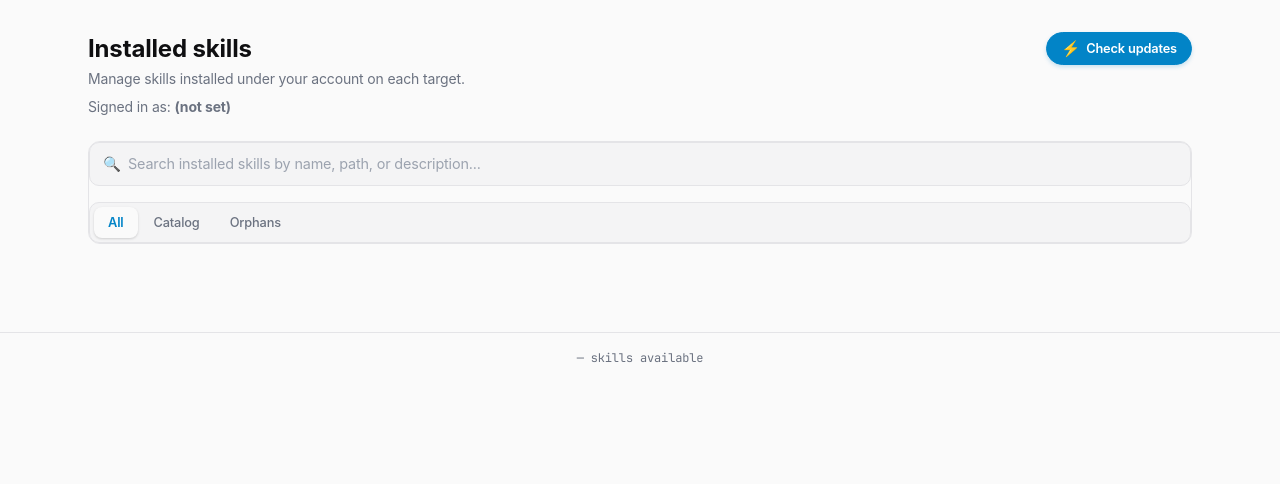
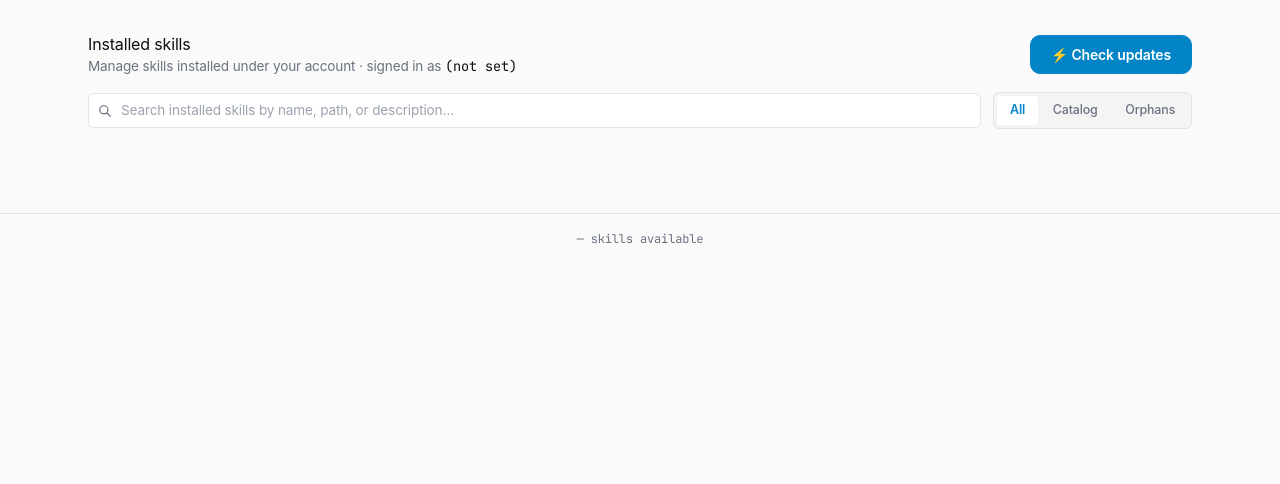
Before and after one commit to phkuod/skill-manager, a Django app: template skills/templates/skills/installed.html in a window 1280 px wide. Shown: the part 56-540 px from the top of the page. Run offline with Django 5.2, Linux system fonts and the light colour scheme; the template is opened without the code that fills it, so the values that code supplies are empty; some web fonts are replaced.

Commit message:
feat(ui): installed page as grouped row lists, styles moved to app.css
Co-Authored-By: Claude Fable 5 <noreply@anthropic.com>
Claude-Session: https://claude.ai/code/session_01CFP4u5pBZvBF7RiC6ZDb16

```diff
--- a/skills/static/skills/css/app.css
+++ b/skills/static/skills/css/app.css
@@ -231,9 +231,7 @@ body {
 }
 
 /* Shared pill family — one metric set for all small status chips. */
-.license-badge,
-.installed-target-type,
-.installed-card-badge {
+.license-badge {
   display: inline-flex;
   align-items: center;
   padding: 2px 10px;
@@ -633,120 +631,93 @@ body > header {
   .install-modal-title { font-size: 1.15rem; }
 }
 
-/* ---------- Installed page ---------- */
+/* --- installed page: target groups as row lists --------------------------- */
+.installed-controls { display: flex; flex-wrap: wrap; align-items: center; gap: 0.75rem; margin: 1rem 0 1.25rem; }
+.installed-controls .toolbar-search { flex: 1 1 260px; }
+.installed-tabs-container {
+  display: inline-flex; align-items: center; gap: 2px;
+  padding: 3px; border: 1px solid var(--border); border-radius: var(--radius-ctl);
+  background-color: var(--bg-secondary);
+}
+.installed-filter-tab {
+  padding: 0.3rem 0.8rem; border: 0; border-radius: calc(var(--radius-ctl) - 2px);
+  background: transparent; color: var(--text-secondary);
+  font-size: 0.78rem; font-weight: 500; font-family: var(--font-ui); cursor: pointer;
+  transition: color 140ms ease-out, background-color 140ms ease-out;
+}
+.installed-filter-tab:hover { color: var(--text-primary); }
+.installed-filter-tab.active { background-color: var(--bg-card); color: var(--accent); font-weight: 600; }
+
 .installed-target {
-  border: 1px solid var(--border);
-  border-radius: 12px;
-  background: var(--bg-secondary);
-  margin-bottom: 12px;
-  overflow: hidden;
+  border: 1px solid var(--border); border-radius: var(--radius-card);
+  background-color: var(--bg-card); margin-bottom: 0.9rem; overflow: hidden;
 }
 .installed-target-header {
-  width: 100%;
-  display: flex;
-  align-items: center;
-  gap: 12px;
-  padding: 12px 16px;
-  background: transparent;
-  border: 0;
-  color: var(--text-primary);
-  font: inherit;
-  cursor: pointer;
-  text-align: left;
+  display: flex; align-items: center; gap: 0.6rem; width: 100%;
+  padding: 0.65rem 1rem; border: 0; background: transparent;
+  color: var(--text-primary); font-size: 0.85rem; font-family: var(--font-ui);
+  cursor: pointer; text-align: left;
 }
-.installed-target-header:hover {
-  background: rgba(127,127,127,0.08);
+.installed-target-header:hover { background-color: var(--bg-secondary); }
+.installed-target-caret { color: var(--text-secondary); font-size: 0.7rem; }
+.installed-target-name { font-weight: 600; }
+.installed-target-type {
+  font-family: var(--font-mono); font-size: 0.62rem; text-transform: uppercase;
+  padding: 1px 6px; border: 1px solid var(--border); border-radius: 999px;
+  color: var(--text-secondary); background-color: var(--bg-secondary);
 }
-.installed-target-caret { width: 1ch; opacity: 0.7; }
-.installed-target-name { font-weight: 600; }
-.installed-target-host { font-size: 0.75rem; color: var(--text-secondary); }
-.installed-target-base {
-  font-size: 0.85rem;
-  color: var(--text-secondary);
-  font-family: ui-monospace, SFMono-Regular, Menlo, monospace;
+.installed-target-host, .installed-target-base {
+  font-family: var(--font-mono); font-size: 0.72rem; color: var(--text-secondary);
+  overflow: hidden; text-overflow: ellipsis; white-space: nowrap;
 }
 .installed-target-spacer { flex: 1; }
-.installed-target-refresh {
-  padding: 4px 8px;
-  border-radius: 8px;
-  border: 1px solid var(--border);
-  color: var(--text-secondary);
-  cursor: pointer;
-}
-.installed-target-body {
-  padding: 12px 16px 16px;
-  border-top: 1px solid var(--border);
-}
-.installed-group { margin-top: 8px; }
+.installed-target-refresh { color: var(--text-secondary); cursor: pointer; padding: 0 0.3rem; }
+.installed-target-refresh:hover { color: var(--accent); }
+.installed-target-body { border-top: 1px solid var(--border); }
+.installed-target-body[hidden] { display: none; }
+
+.installed-group { margin-top: 0.5rem; }
 .installed-group:first-child { margin-top: 0; }
 .installed-group-title {
-  font-size: 0.85rem;
-  color: var(--text-secondary);
-  margin: 4px 0 8px;
-  text-transform: uppercase;
-  letter-spacing: 0.04em;
+  padding: 0.5rem 1rem; font-family: var(--font-mono); font-size: 0.68rem;
+  text-transform: uppercase; letter-spacing: 0.05em;
+  color: var(--text-secondary); background-color: var(--bg-secondary);
+  border-bottom: 1px solid var(--border);
 }
 .installed-card {
-  display: grid;
-  grid-template-columns: 48px 1fr auto;
-  gap: 12px;
-  align-items: center;
-  padding: 12px;
-  border: 1px solid var(--border);
-  border-radius: 10px;
-  background: var(--bg-primary);
-  margin-bottom: 8px;
+  display: flex; align-items: center; gap: 0.9rem;
+  padding: 0.6rem 1rem; border-bottom: 1px solid var(--border);
 }
-.installed-card-orphan { opacity: 0.85; }
-.installed-card-icon {
-  width: 48px; height: 48px;
-  display: flex; align-items: center; justify-content: center;
-  font-size: 1.75rem;
-  background: var(--bg-secondary);
-  border-radius: 10px;
+.installed-card:last-child { border-bottom: 0; }
+.installed-card-icon { font-size: 1.1rem; width: 1.8rem; text-align: center; flex-shrink: 0; }
+.installed-card-body { flex: 1; min-width: 0; }
+.installed-card-name { font-size: 0.88rem; font-weight: 600; color: var(--text-primary); }
+.installed-card-badge {
+  font-family: var(--font-mono); font-size: 0.62rem;
+  padding: 1px 6px; border: 1px solid var(--border); border-radius: 999px;
+  color: var(--text-secondary); background-color: var(--bg-secondary);
+  margin-left: 6px; vertical-align: middle;
 }
-.installed-card-name { font-weight: 600; color: var(--text-primary); }
-.installed-card-badge {
-  margin-left: 8px;
+.installed-card-desc { font-size: 0.78rem; color: var(--text-secondary); overflow: hidden; text-overflow: ellipsis; white-space: nowrap; }
+.installed-card-meta { font-family: var(--font-mono); font-size: 0.68rem; color: var(--text-secondary); margin-top: 2px; }
+.installed-card-path { font-family: var(--font-mono); font-size: 0.68rem; color: var(--text-secondary); overflow: hidden; text-overflow: ellipsis; white-space: nowrap; }
+.installed-card-orphan .installed-card-name { color: var(--text-secondary); }
+.installed-uninstall-btn {
+  flex-shrink: 0; padding: 0.25rem 0.7rem;
+  border: 1px solid var(--border); border-radius: var(--radius-ctl);
+  background: transparent; color: var(--text-secondary);
+  font-size: 0.72rem; font-weight: 600; font-family: var(--font-ui); cursor: pointer;
+  transition: color 140ms ease-out, border-color 140ms ease-out;
 }
-.installed-card-desc { font-size: 0.9rem; color: var(--text-secondary); margin-top: 2px; }
-.installed-card-meta { font-size: 0.8rem; color: var(--text-secondary); margin-top: 6px; }
-.installed-card-path {
-  font-size: 0.8rem;
-  color: var(--text-secondary);
-  font-family: ui-monospace, SFMono-Regular, Menlo, monospace;
-  margin-top: 2px;
-  word-break: break-all;
+.installed-uninstall-btn:hover { color: var(--result-err-text); border-color: var(--result-err-text); }
+.installed-empty { padding: 1rem; color: var(--text-secondary); font-size: 0.82rem; }
+.installed-skeleton {
+  height: 44px; margin: 0.5rem 1rem; border-radius: var(--radius-ctl);
+  background: linear-gradient(90deg, var(--bg-secondary) 25%, var(--bg-card) 50%, var(--bg-secondary) 75%);
+  background-size: 200% 100%; animation: installed-shimmer 1.2s infinite;
 }
-.installed-uninstall-btn {
-  padding: 8px 14px;
-  border-radius: 8px;
-  border: 1px solid #b42318;
-  background: transparent;
-  color: #b42318;
-  font-weight: 600;
-  cursor: pointer;
-}
-.installed-uninstall-btn:hover { background: rgba(180, 35, 24, 0.08); }
-.installed-empty { color: var(--text-secondary); font-size: 0.9rem; padding: 8px; }
-.installed-skeleton {
-  height: 64px;
-  border-radius: 10px;
-  background: linear-gradient(90deg, rgba(127,127,127,0.08), rgba(127,127,127,0.16), rgba(127,127,127,0.08));
-  background-size: 200% 100%;
-  animation: installed-skel 1.4s ease-in-out infinite;
-  margin-bottom: 8px;
-}
-@keyframes installed-skel {
-  0% { background-position: 0% 0; }
-  100% { background-position: -200% 0; }
-}
-.installed-error {
-  display: flex; gap: 12px; align-items: center;
-  padding: 12px; border-radius: 10px;
-  background: rgba(180, 35, 24, 0.08);
-  color: #b42318;
-}
+@keyframes installed-shimmer { to { background-position: -200% 0; } }
+.installed-error { display: flex; align-items: center; gap: 0.75rem; padding: 0.9rem 1rem; color: var(--result-err-text); font-size: 0.82rem; }
 
 #nav-installed[aria-current="page"] {
   background: rgba(127,127,127,0.08);
--- a/skills/templates/skills/installed.html
+++ b/skills/templates/skills/installed.html
@@ -5,121 +5,23 @@
 
 {% block content %}
 <div class="max-w-6xl mx-auto px-6 py-8">
-  <div class="flex items-center justify-between mb-1">
-    <h1 class="text-2xl font-bold" style="color:var(--text-primary)">Installed skills</h1>
-    <button type="button" id="bulk-sync-all" class="premium-sync-btn" title="Check updates for all expanded targets">
-      <span style="font-size:0.95rem; line-height:1;">⚡</span><span>Check updates</span>
-    </button>
+  <div class="page-head-row">
+    <div>
+      <h1 class="page-title">Installed skills</h1>
+      <p class="page-head-sub">Manage skills installed under your account · signed in as <span class="mono-count">{{ user_name|default:"(not set)" }}</span></p>
+    </div>
+    <button type="button" id="bulk-sync-all" class="btn-accent" title="Check updates for all expanded targets">⚡ Check updates</button>
   </div>
-  <p class="text-sm mb-2" style="color:var(--text-secondary)">
-    Manage skills installed under your account on each target.
-  </p>
-  <p class="text-sm mb-6" style="color:var(--text-secondary)">
-    Signed in as: <strong>{{ user_name|default:"(not set)" }}</strong>
-  </p>
 
-  <style>
-    /* Premium visual polish for Installed page dynamic bar */
-    .installed-search-wrapper {
-      position: relative;
-      transition: all 0.2s ease;
-    }
-    .installed-search-input {
-      width: 100%;
-      padding: 10px 16px 10px 38px;
-      font-size: 0.9rem;
-      border-radius: 10px;
-      border: 1px solid var(--border);
-      background-color: var(--bg-secondary);
-      color: var(--text-primary);
-      outline: none;
-      transition: all 0.2s ease;
-    }
-    .installed-search-input:focus {
-      border-color: var(--accent);
-      background-color: var(--bg-primary);
-      box-shadow: 0 0 0 3px color-mix(in srgb, var(--accent) 15%, transparent);
-    }
-    .installed-search-icon {
-      position: absolute;
-      left: 14px;
-      top: 50%;
-      transform: translateY(-50%);
-      font-size: 0.9rem;
-      color: var(--text-secondary);
-      pointer-events: none;
-    }
-    /* Premium Segmented Control for Tabs */
-    .installed-tabs-container {
-      display: inline-flex;
-      align-items: center;
-      background-color: var(--bg-secondary);
-      padding: 4px;
-      border-radius: 10px;
-      border: 1px solid var(--border);
-      gap: 2px;
-    }
-    .installed-filter-tab {
-      padding: 6px 14px;
-      font-size: 0.8rem;
-      font-weight: 500;
-      border-radius: 8px;
-      border: none;
-      background: transparent;
-      color: var(--text-secondary);
-      cursor: pointer;
-      transition: all 0.2s cubic-bezier(0.4, 0, 0.2, 1);
-    }
-    .installed-filter-tab:hover {
-      color: var(--text-primary);
-    }
-    .installed-filter-tab.active {
-      background-color: var(--bg-primary);
-      color: var(--accent);
-      font-weight: 600;
-      box-shadow: 0 1px 3px rgba(0, 0, 0, 0.1), 0 1px 2px rgba(0, 0, 0, 0.06);
-    }
-    .dark .installed-filter-tab.active {
-      box-shadow: 0 1px 3px rgba(0, 0, 0, 0.4);
-    }
-    /* Premium sync action button */
-    .premium-sync-btn {
-      display: inline-flex;
-      align-items: center;
-      gap: 6px;
-      padding: 6px 14px;
-      font-size: 0.8rem;
-      font-weight: 600;
-      border-radius: 9999px; /* Unified capsule rounding */
-      border: 1px solid var(--accent);
-      background-color: var(--accent);
-      color: #ffffff !important;
-      cursor: pointer;
-      transition: all 0.2s cubic-bezier(0.4, 0, 0.2, 1);
-      box-shadow: 0 2px 4px color-mix(in srgb, var(--accent) 20%, transparent);
-    }
-    .premium-sync-btn:hover {
-      transform: translateY(-1px);
-      background-color: var(--accent-hover);
-      border-color: var(--accent-hover);
-      box-shadow: 0 4px 6px color-mix(in srgb, var(--accent) 30%, transparent);
-    }
-    .premium-sync-btn:active {
-      transform: translateY(0);
-    }
-  </style>
-
-  <div class="mb-6 p-4 sm:p-5 rounded-xl border shadow-sm transition-all" style="background-color:var(--bg-primary);border-color:var(--border);">
-    <div class="flex flex-col sm:flex-row items-stretch sm:items-center justify-between" style="gap:16px;">
-      <div class="installed-search-wrapper flex-1">
-        <span class="installed-search-icon">🔍</span>
-        <input type="text" id="installed-search" class="installed-search-input" placeholder="Search installed skills by name, path, or description...">
-      </div>
-      <div class="installed-tabs-container flex-shrink-0 self-center sm:self-auto">
-        <button type="button" data-filter="all" class="installed-filter-tab active">All</button>
-        <button type="button" data-filter="catalog" class="installed-filter-tab">Catalog</button>
-        <button type="button" data-filter="orphan" class="installed-filter-tab">Orphans</button>
-      </div>
+  <div class="installed-controls">
+    <div class="toolbar-search">
+      <svg fill="none" stroke="currentColor" viewBox="0 0 24 24"><path stroke-linecap="round" stroke-linejoin="round" stroke-width="2" d="M21 21l-6-6m2-5a7 7 0 11-14 0 7 7 0 0114 0z"/></svg>
+      <input type="text" id="installed-search" placeholder="Search installed skills by name, path, or description…" aria-label="Search installed skills">
+    </div>
+    <div class="installed-tabs-container">
+      <button type="button" data-filter="all" class="installed-filter-tab active">All</button>
+      <button type="button" data-filter="catalog" class="installed-filter-tab">Catalog</button>
+      <button type="button" data-filter="orphan" class="installed-filter-tab">Orphans</button>
     </div>
   </div>
 
```
Also changed, not shown: skills/tests/test_views.py (+12 -0 lines).
